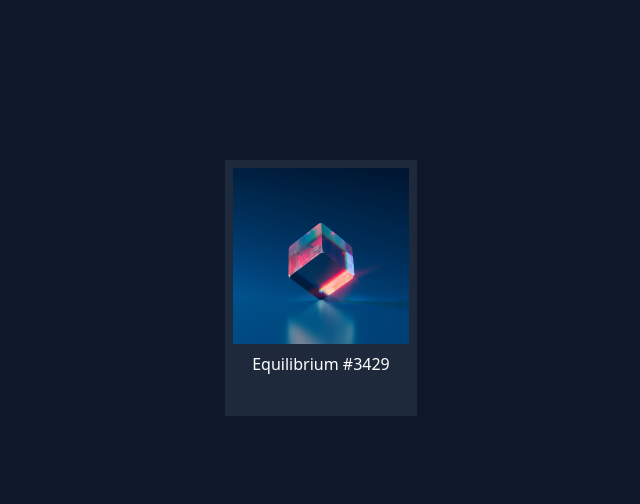
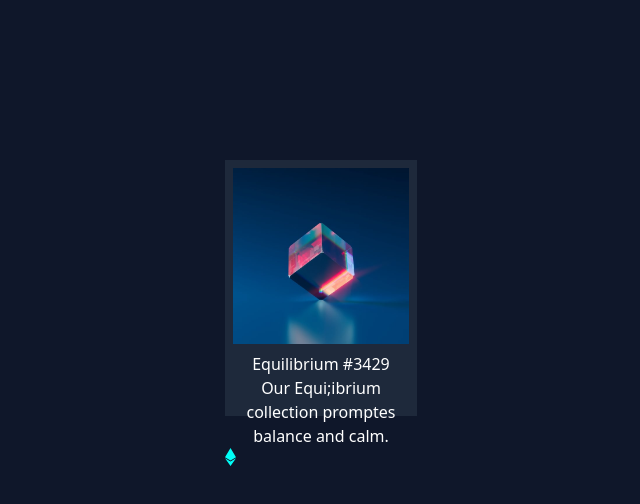
Before and after one commit to kunwarabhi7/challenge-3, a website: page index.html in a window 1280 px wide. Shown: the whole page, without its empty margins (319-959 px from the left). Drawn offline with Linux system fonts and the light colour scheme; files whose address does not match are found by name.

Commit message:
added logo

```diff
--- a/index.html
+++ b/index.html
@@ -15,7 +15,11 @@
         </div>
         <div>
             <h2>Equilibrium #3429 </h2>
-            <p></p>
+            <p>Our Equi;ibrium collection promptes balance and calm.</p>
+            <div>
+                <img src="./images/icon-ethereum.svg" alt="logo">
+                <h4></h4>
+            </div>
         </div>
     </div>
 
```
